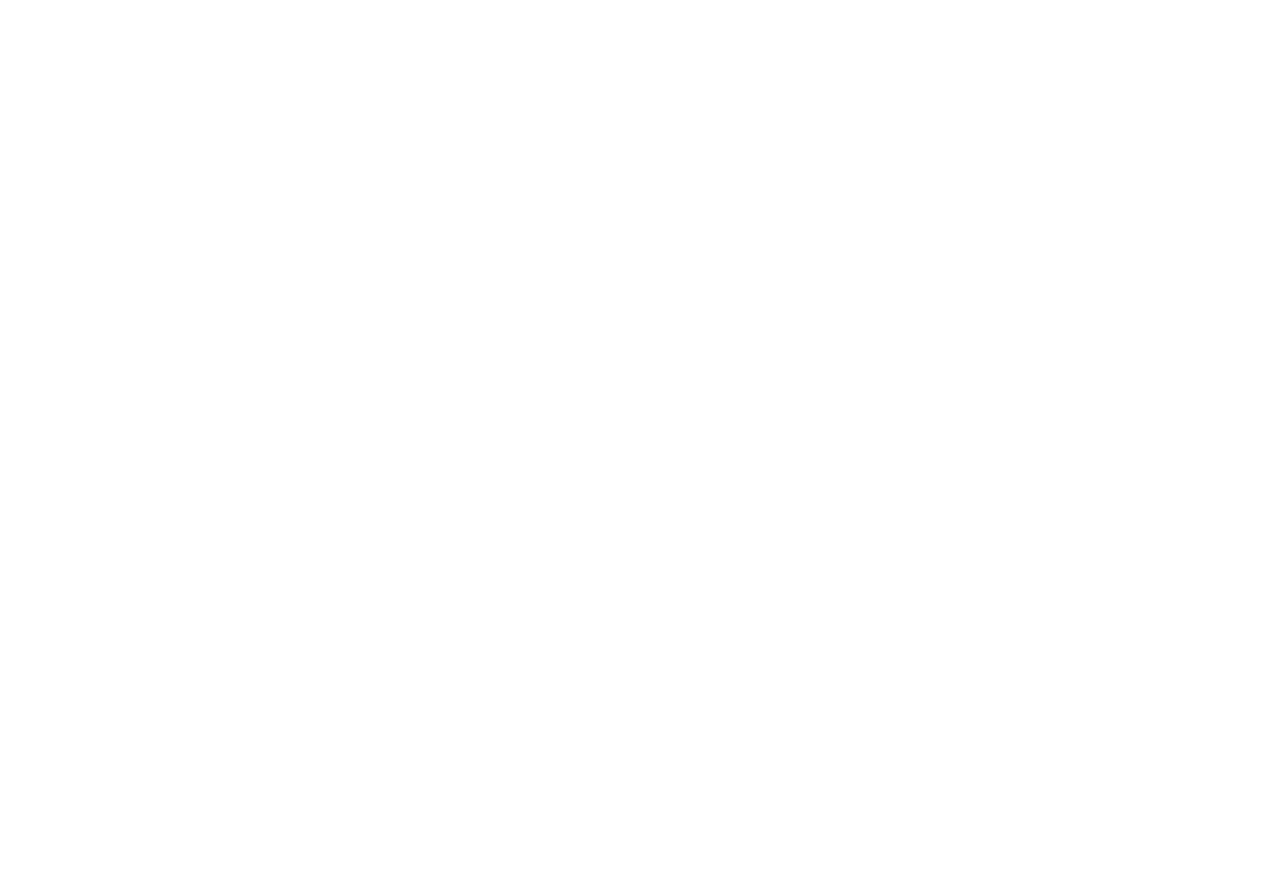
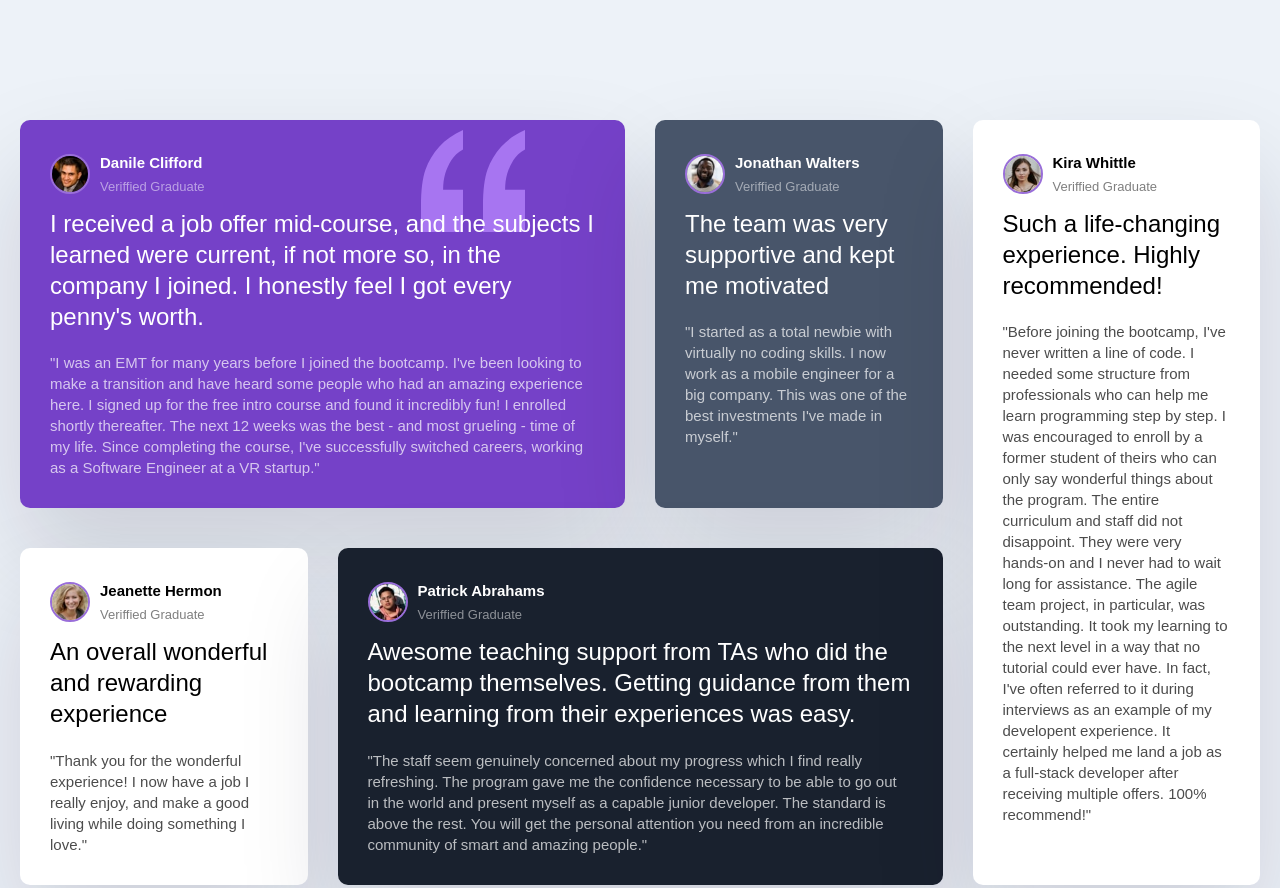
Before and after one commit to meenphilip/css-grid-crash-course, a plain HTML site: page Grid Project/index.html in a window 1280 px wide. Shown: the top 888 px of the page. Before the commit the page ends 800 px from the top, so only its background shows below. Drawn offline with Linux system fonts and the light colour scheme.

Commit message:
Final Project

```diff
--- a/Grid Project/index.html
+++ b/Grid Project/index.html
@@ -3,8 +3,124 @@
 	<head>
 		<meta charset="UTF-8" />
 		<meta name="viewport" content="width=device-width, initial-scale=1.0" />
-		<title>Testimonal</title>
-    <link rel="stylesheet" href="style.css">
+		<title>Grid - Testimonal</title>
+		<link rel="stylesheet" href="style.css" />
 	</head>
-	<body></body>
+	<body>
+		<div class="testimonials">
+			<div class="card card--bg-purple">
+				<header class="card__header">
+					<img src="img/image-daniel.jpg" class="card__image" alt="Daniel" />
+					<div class="card-header__content">
+						<h3 class="card__title">Danile Clifford</h3>
+						<p class="card__snippet">Veriffied Graduate</p>
+					</div>
+				</header>
+				<p class="card__lead">
+					I received a job offer mid-course, and the subjects I learned were
+					current, if not more so, in the company I joined. I honestly feel I
+					got every penny's worth.
+				</p>
+				<p class="card__quote">
+					"I was an EMT for many years before I joined the bootcamp. I've been
+					looking to make a transition and have heard some people who had an
+					amazing experience here. I signed up for the free intro course and
+					found it incredibly fun! I enrolled shortly thereafter. The next 12
+					weeks was the best - and most grueling - time of my life. Since
+					completing the course, I've successfully switched careers, working as
+					a Software Engineer at a VR startup."
+				</p>
+			</div>
+
+			<!-- second Card -->
+			<div class="card card--bg-gray-blue">
+				<header class="card__header">
+					<img src="img/image-jonathan.jpg" class="card__image" alt="John" />
+					<div class="card-header__content">
+						<h3 class="card__title">Jonathan Walters</h3>
+						<p class="card__snippet">Veriffied Graduate</p>
+					</div>
+				</header>
+				<p class="card__lead">
+					The team was very supportive and kept me motivated
+				</p>
+				<p class="card__quote">
+					"I started as a total newbie with virtually no coding skills. I now
+					work as a mobile engineer for a big company. This was one of the best
+					investments I've made in myself."
+				</p>
+			</div>
+
+			<!-- third Card -->
+			<div class="card">
+				<header class="card__header">
+					<img
+						src="img/image-jeanette.jpg"
+						class="card__image"
+						alt="Jeanette"
+					/>
+					<div class="card-header__content">
+						<h3 class="card__title">Jeanette Hermon</h3>
+						<p class="card__snippet">Veriffied Graduate</p>
+					</div>
+				</header>
+				<p class="card__lead">An overall wonderful and rewarding experience</p>
+				<p class="card__quote">
+					"Thank you for the wonderful experience! I now have a job I really
+					enjoy, and make a good living while doing something I love."
+				</p>
+			</div>
+
+			<!-- Fourth Card -->
+			<div class="card card--bg-black-blue">
+				<header class="card__header">
+					<img src="img/image-patrick.jpg" class="card__image" alt="Patrick" />
+					<div class="card-header__content">
+						<h3 class="card__title">Patrick Abrahams</h3>
+						<p class="card__snippet">Veriffied Graduate</p>
+					</div>
+				</header>
+				<p class="card__lead">
+					Awesome teaching support from TAs who did the bootcamp themselves.
+					Getting guidance from them and learning from their experiences was
+					easy.
+				</p>
+				<p class="card__quote">
+					"The staff seem genuinely concerned about my progress which I find
+					really refreshing. The program gave me the confidence necessary to be
+					able to go out in the world and present myself as a capable junior
+					developer. The standard is above the rest. You will get the personal
+					attention you need from an incredible community of smart and amazing
+					people."
+				</p>
+			</div>
+
+			<!-- Fifth Card -->
+			<div class="card">
+				<header class="card__header">
+					<img src="img/image-kira.jpg" class="card__image" alt="Kira" />
+					<div class="card-header__content">
+						<h3 class="card__title">Kira Whittle</h3>
+						<p class="card__snippet">Veriffied Graduate</p>
+					</div>
+				</header>
+				<p class="card__lead">
+					Such a life-changing experience. Highly recommended!
+				</p>
+				<p class="card__quote">
+					"Before joining the bootcamp, I've never written a line of code. I
+					needed some structure from professionals who can help me learn
+					programming step by step. I was encouraged to enroll by a former
+					student of theirs who can only say wonderful things about the program.
+					The entire curriculum and staff did not disappoint. They were very
+					hands-on and I never had to wait long for assistance. The agile team
+					project, in particular, was outstanding. It took my learning to the
+					next level in a way that no tutorial could ever have. In fact, I've
+					often referred to it during interviews as an example of my developent
+					experience. It certainly helped me land a job as a full-stack
+					developer after receiving multiple offers. 100% recommend!"
+				</p>
+			</div>
+		</div>
+	</body>
 </html>
--- a/Grid Project/style.css
+++ b/Grid Project/style.css
@@ -0,0 +1,124 @@
+* {
+	box-sizing: border-box;
+	margin: 0;
+	padding: 0;
+}
+
+body {
+	background-color: #edf2f8;
+	font-family: Arial, Helvetica, sans-serif;
+	line-height: 1.7;
+	font-size: 13px;
+}
+
+.testimonials {
+	max-width: 1440px;
+	margin: 100px auto;
+	padding: 20px;
+
+	/* TODO: grid container */
+	display: grid;
+	grid-template-columns: repeat(4, 1fr);
+	gap: 30px;
+}
+
+.card {
+	background-color: #fff;
+	border-radius: 10px;
+	padding: 30px;
+	box-shadow: 0 48px 100px 0 rgba(17, 12, 46, 0.15);
+	margin-bottom: 10px;
+}
+
+.card__header {
+	display: flex;
+	align-items: center;
+	margin-bottom: 10px;
+}
+
+.card__title {
+	font-size: 15px;
+}
+
+.card__snippet {
+	opacity: 50%;
+}
+
+.card__image {
+	width: 40px;
+	height: 40px;
+	object-fit: cover;
+	border-radius: 50%;
+	border: 2px solid #996ed9;
+	margin-right: 10px;
+}
+
+.card__lead {
+	font-size: 1.5rem;
+	font-weight: 500;
+	line-height: 1.3;
+	margin-bottom: 20px;
+}
+
+.card__quote {
+	font-size: 15px;
+	font-weight: 500;
+	line-height: 1.4;
+	opacity: 70%;
+}
+
+.card--bg-purple {
+	background-color: hsl(263, 55%, 52%);
+	color: #fff;
+	background-image: url(img/bg-pattern-quotation.svg);
+	background-repeat: no-repeat;
+	background-position: top 10px right 100px;
+}
+
+.card--bg-gray-blue {
+	background-color: hsl(217, 19%, 35%);
+	color: #fff;
+}
+
+.card--bg-black-blue {
+	background-color: hsl(219, 29%, 14%);
+	color: #fff;
+}
+
+/* TODO: Spanning Grid items */
+
+.card:nth-of-type(1) {
+	grid-column: 1/3;
+}
+
+.card:nth-of-type(4) {
+	grid-column: 2/4;
+	grid-row: 2/3;
+}
+
+.card:nth-of-type(5) {
+	grid-column: 4/5;
+	grid-row: 1/3;
+}
+
+/* TODO: make them responsive */
+@media (max-width: 768px) {
+	.testimonials {
+		grid-template-columns: 1fr;
+		width: 100%;
+	}
+
+	.card:nth-of-type(1) {
+		grid-column: 1/2;
+	}
+
+	.card:nth-of-type(4) {
+		grid-column: 1;
+		grid-row: 4/5;
+	}
+
+	.card:nth-of-type(5) {
+		grid-column: 1/2;
+		grid-row: 5/6;
+	}
+}
```
